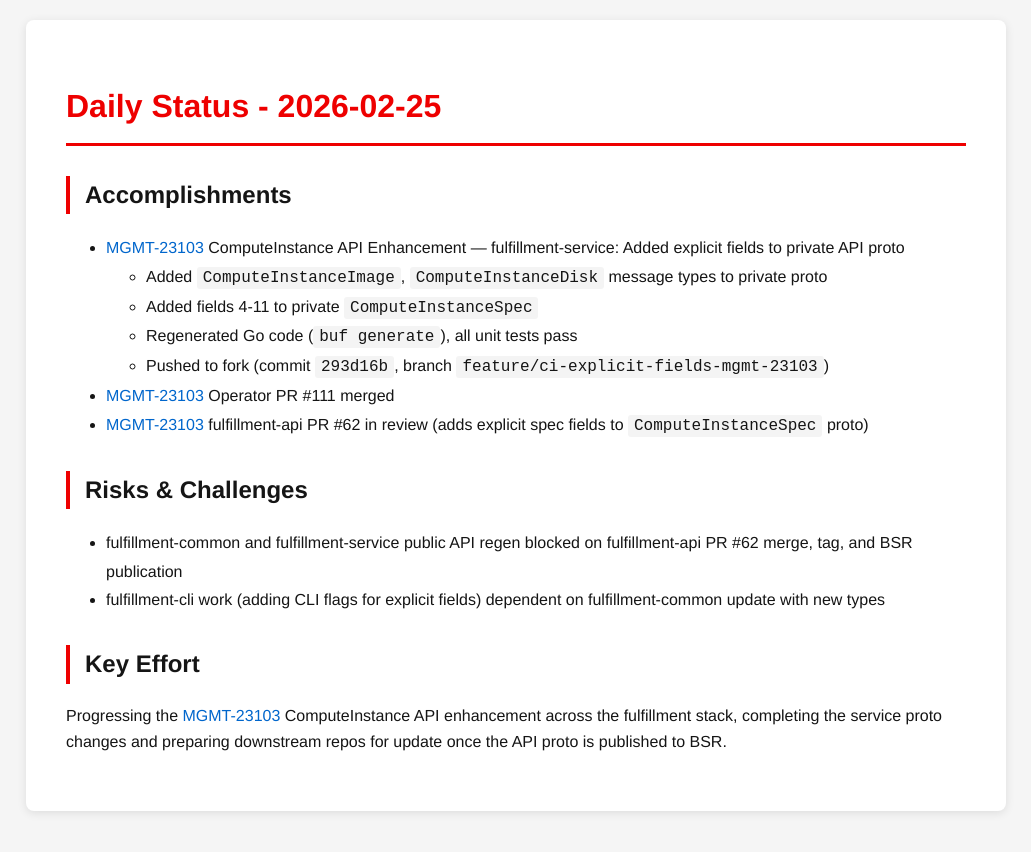
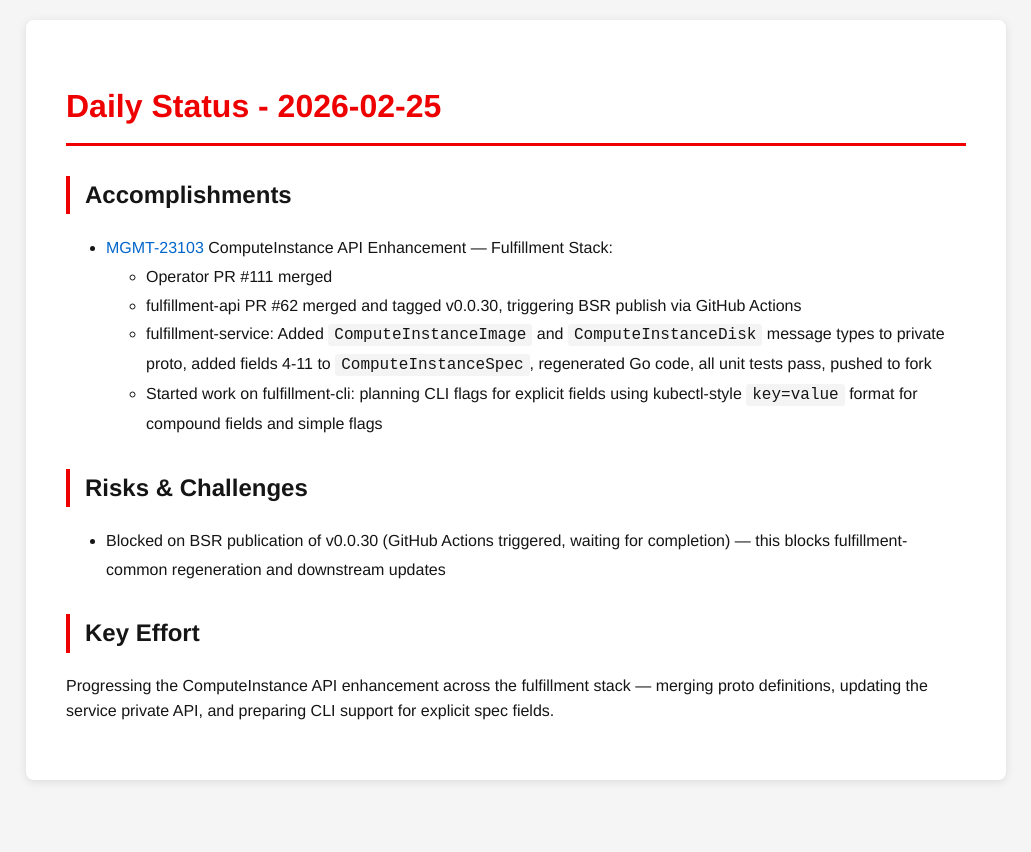
Before and after one commit to tzvatot/daily-status, a Jekyll site: the page built from 2026-02-25.md, in a window 1280 px wide. Shown: the top 852 px of the page, without its empty margins (124-1155 px from the left). Built offline with Jekyll 4.4.1, drawn with Linux system fonts in a browser that asks for light colours.

Commit message:
Daily status update - 2026-02-25

```diff
--- a/2026-02-25.md
+++ b/2026-02-25.md
@@ -7,17 +7,14 @@ date: 2026-02-25
 # Daily Status - 2026-02-25
 
 ## Accomplishments
-- [MGMT-23103](https://issues.redhat.com/browse/MGMT-23103) ComputeInstance API Enhancement — fulfillment-service: Added explicit fields to private API proto
-  - Added `ComputeInstanceImage`, `ComputeInstanceDisk` message types to private proto
-  - Added fields 4-11 to private `ComputeInstanceSpec`
-  - Regenerated Go code (`buf generate`), all unit tests pass
-  - Pushed to fork (commit `293d16b`, branch `feature/ci-explicit-fields-mgmt-23103`)
-- [MGMT-23103](https://issues.redhat.com/browse/MGMT-23103) Operator PR #111 merged
-- [MGMT-23103](https://issues.redhat.com/browse/MGMT-23103) fulfillment-api PR #62 in review (adds explicit spec fields to `ComputeInstanceSpec` proto)
+- [MGMT-23103](https://issues.redhat.com/browse/MGMT-23103) ComputeInstance API Enhancement — Fulfillment Stack:
+  - Operator PR #111 merged
+  - fulfillment-api PR #62 merged and tagged v0.0.30, triggering BSR publish via GitHub Actions
+  - fulfillment-service: Added `ComputeInstanceImage` and `ComputeInstanceDisk` message types to private proto, added fields 4-11 to `ComputeInstanceSpec`, regenerated Go code, all unit tests pass, pushed to fork
+  - Started work on fulfillment-cli: planning CLI flags for explicit fields using kubectl-style `key=value` format for compound fields and simple flags
 
 ## Risks & Challenges
-- fulfillment-common and fulfillment-service public API regen blocked on fulfillment-api PR #62 merge, tag, and BSR publication
-- fulfillment-cli work (adding CLI flags for explicit fields) dependent on fulfillment-common update with new types
+- Blocked on BSR publication of v0.0.30 (GitHub Actions triggered, waiting for completion) — this blocks fulfillment-common regeneration and downstream updates
 
 ## Key Effort
-Progressing the [MGMT-23103](https://issues.redhat.com/browse/MGMT-23103) ComputeInstance API enhancement across the fulfillment stack, completing the service proto changes and preparing downstream repos for update once the API proto is published to BSR.
+Progressing the ComputeInstance API enhancement across the fulfillment stack — merging proto definitions, updating the service private API, and preparing CLI support for explicit spec fields.
```
